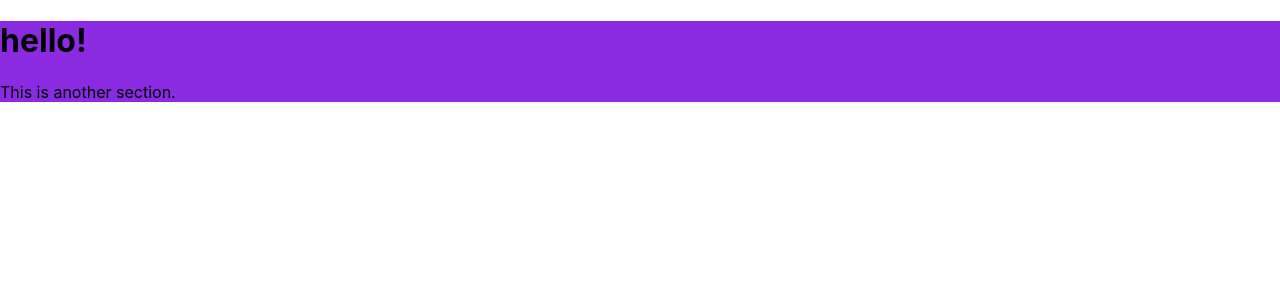
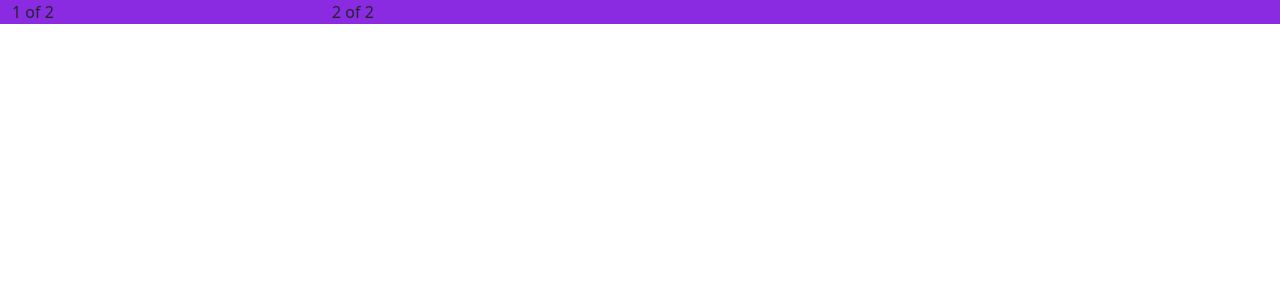
Before and after one commit to AdamDTak2112/todo-app, a React (Create React App) app: page / in a window 1280 px wide. Shown: the top 300 px of the page. Built offline with nearby package versions, Linux system fonts and the light colour scheme.

Commit message:
fixed missing css for bootstrap

```diff
--- a/src/App.js
+++ b/src/App.js
@@ -1,6 +1,7 @@
 import logo from './logo.svg';
 import './App.css';
 import Todo from './components/Todo';
+import 'bootstrap/dist/css/bootstrap.min.css';
 
 function App() {
   return (
--- a/src/components/Todo.js
+++ b/src/components/Todo.js
@@ -17,13 +17,9 @@ class Todo extends React.Component {
     render(){
         return(
             <Container fluid className='todo-container'>
-                <Row>
-                    <Col>
-                        <h1>hello!</h1>
-                    </Col>
-                    <Col>
-                        <p>This is another section.</p>
-                    </Col>
+                <Row md={4}>
+                    <Col>1 of 2</Col>
+                    <Col>2 of 2</Col>
                 </Row>
             </Container>
         );
```
